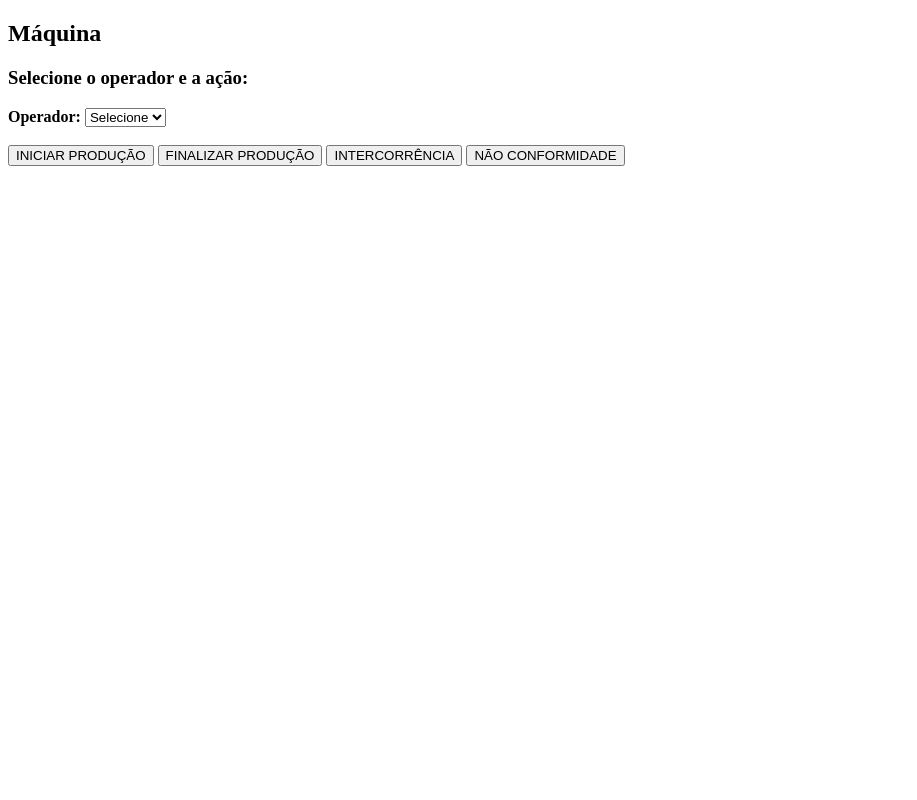
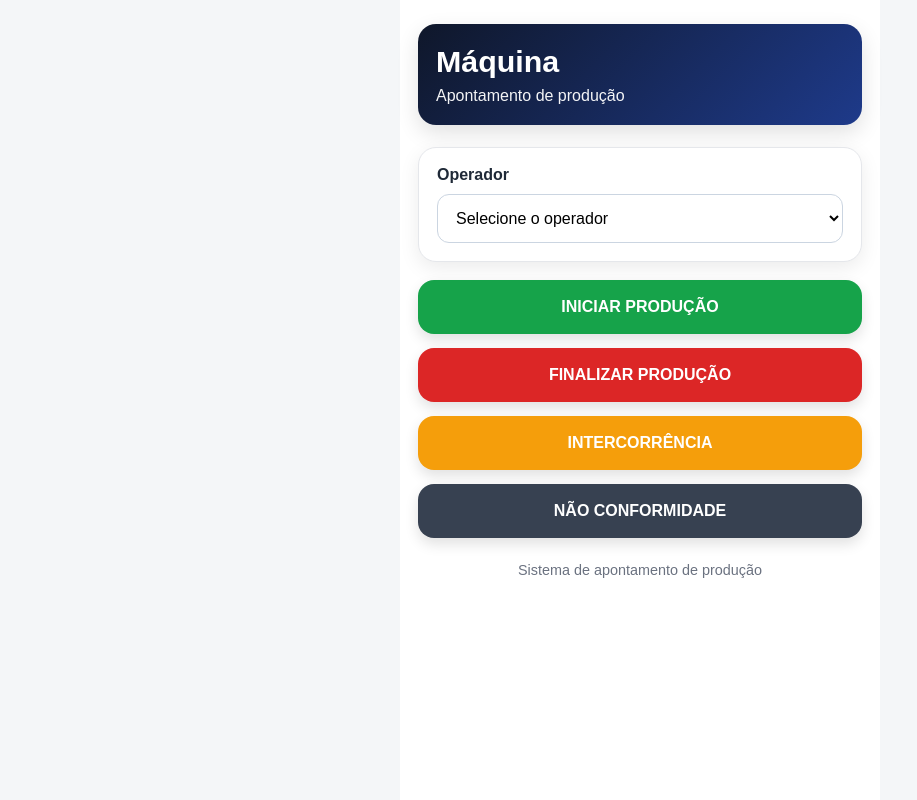
Before and after one commit to matheuscsouza128-sys/projeto_injecao, a Flask app: page / in a window 1280 px wide. Shown: the whole page, without its empty margins (0-917 px from the left). Run offline with Flask 3, Linux system fonts and the light colour scheme.

Commit message:
Interface estilo app

```diff
--- a/templates/index.html
+++ b/templates/index.html
@@ -1,35 +1,179 @@
 <!DOCTYPE html>
-<html>
+<html lang="pt-BR">
 <head>
+    <meta charset="UTF-8">
+    <meta name="viewport" content="width=device-width, initial-scale=1.0">
     <title>Apontamento de Produção</title>
+    <style>
+        * {
+            box-sizing: border-box;
+            font-family: Arial, sans-serif;
+        }
+
+        body {
+            margin: 0;
+            background: #f4f6f8;
+            color: #1f2937;
+        }
+
+        .container {
+            max-width: 480px;
+            margin: 0 auto;
+            min-height: 100vh;
+            background: #ffffff;
+            padding: 24px 18px 32px;
+        }
+
+        .topo {
+            background: linear-gradient(135deg, #0f172a, #1e3a8a);
+            color: white;
+            padding: 20px 18px;
+            border-radius: 18px;
+            margin-bottom: 22px;
+            box-shadow: 0 8px 22px rgba(0,0,0,0.12);
+        }
+
+        .topo h1 {
+            margin: 0;
+            font-size: 1.9rem;
+        }
+
+        .topo p {
+            margin: 8px 0 0;
+            opacity: 0.95;
+            font-size: 1rem;
+        }
+
+        .card {
+            background: #ffffff;
+            border-radius: 18px;
+            padding: 18px;
+            box-shadow: 0 6px 20px rgba(0,0,0,0.08);
+            margin-bottom: 18px;
+            border: 1px solid #e5e7eb;
+        }
+
+        .label {
+            display: block;
+            font-weight: bold;
+            margin-bottom: 10px;
+            font-size: 1rem;
+        }
+
+        select {
+            width: 100%;
+            padding: 14px;
+            border-radius: 12px;
+            border: 1px solid #cbd5e1;
+            font-size: 1rem;
+            background: #fff;
+        }
+
+        .status {
+            background: #ecfeff;
+            color: #155e75;
+            border: 1px solid #a5f3fc;
+            border-radius: 14px;
+            padding: 14px;
+            font-weight: bold;
+            margin-bottom: 18px;
+        }
+
+        .acoes {
+            display: grid;
+            gap: 14px;
+        }
+
+        .acoes button {
+            width: 100%;
+            border: none;
+            border-radius: 16px;
+            padding: 18px 16px;
+            font-size: 1rem;
+            font-weight: bold;
+            color: white;
+            cursor: pointer;
+            box-shadow: 0 6px 14px rgba(0,0,0,0.12);
+            transition: transform 0.08s ease, opacity 0.2s ease;
+        }
+
+        .acoes button:active {
+            transform: scale(0.98);
+        }
+
+        .btn-inicio {
+            background: #16a34a;
+        }
+
+        .btn-fim {
+            background: #dc2626;
+        }
+
+        .btn-intercorrencia {
+            background: #f59e0b;
+            color: #111827;
+        }
+
+        .btn-nc {
+            background: #374151;
+        }
+
+        .rodape {
+            text-align: center;
+            font-size: 0.9rem;
+            color: #6b7280;
+            margin-top: 24px;
+        }
+    </style>
 </head>
 <body>
-
-    <h2>Máquina {{ maquina }}</h2>
-    <h3>Selecione o operador e a ação:</h3>
+    <div class="container">
+        <div class="topo">
+            <h1>Máquina {{ maquina }}</h1>
+            <p>Apontamento de produção</p>
+        </div>
 
         {% if status %}
-        <p><strong>Último registro:</strong> {{ status }}</p>
+            <div class="status">
+                ✔ Último registro: {{ status }}
+            </div>
         {% endif %}
 
         <form action="/registrar" method="post">
             <input type="hidden" name="maquina" value="{{ maquina }}">
 
-        <label for="operador"><strong>Operador:</strong></label>
+            <div class="card">
+                <label for="operador" class="label">Operador</label>
                 <select name="operador" id="operador" required>
-            <option value="">Selecione</option>
+                    <option value="">Selecione o operador</option>
                     <option value="João">João</option>
                     <option value="Maria">Maria</option>
                     <option value="Carlos">Carlos</option>
                 </select>
+            </div>
 
-        <br><br>
+            <div class="acoes">
+                <button type="submit" name="tipo" value="Início de Produção" class="btn-inicio">
+                    INICIAR PRODUÇÃO
+                </button>
 
-        <button type="submit" name="tipo" value="Início de Produção">INICIAR PRODUÇÃO</button>
-        <button type="submit" name="tipo" value="Fim de Produção">FINALIZAR PRODUÇÃO</button>
-        <button type="submit" name="tipo" value="Intercorrência">INTERCORRÊNCIA</button>
-        <button type="submit" name="tipo" value="Não Conformidade">NÃO CONFORMIDADE</button>
+                <button type="submit" name="tipo" value="Fim de Produção" class="btn-fim">
+                    FINALIZAR PRODUÇÃO
+                </button>
+
+                <button type="submit" name="tipo" value="Intercorrência" class="btn-intercorrencia">
+                    INTERCORRÊNCIA
+                </button>
+
+                <button type="submit" name="tipo" value="Não Conformidade" class="btn-nc">
+                    NÃO CONFORMIDADE
+                </button>
+            </div>
         </form>
 
+        <div class="rodape">
+            Sistema de apontamento de produção
+        </div>
+    </div>
 </body>
 </html>
```
Lines whose indentation alone changed are shown as unchanged.
